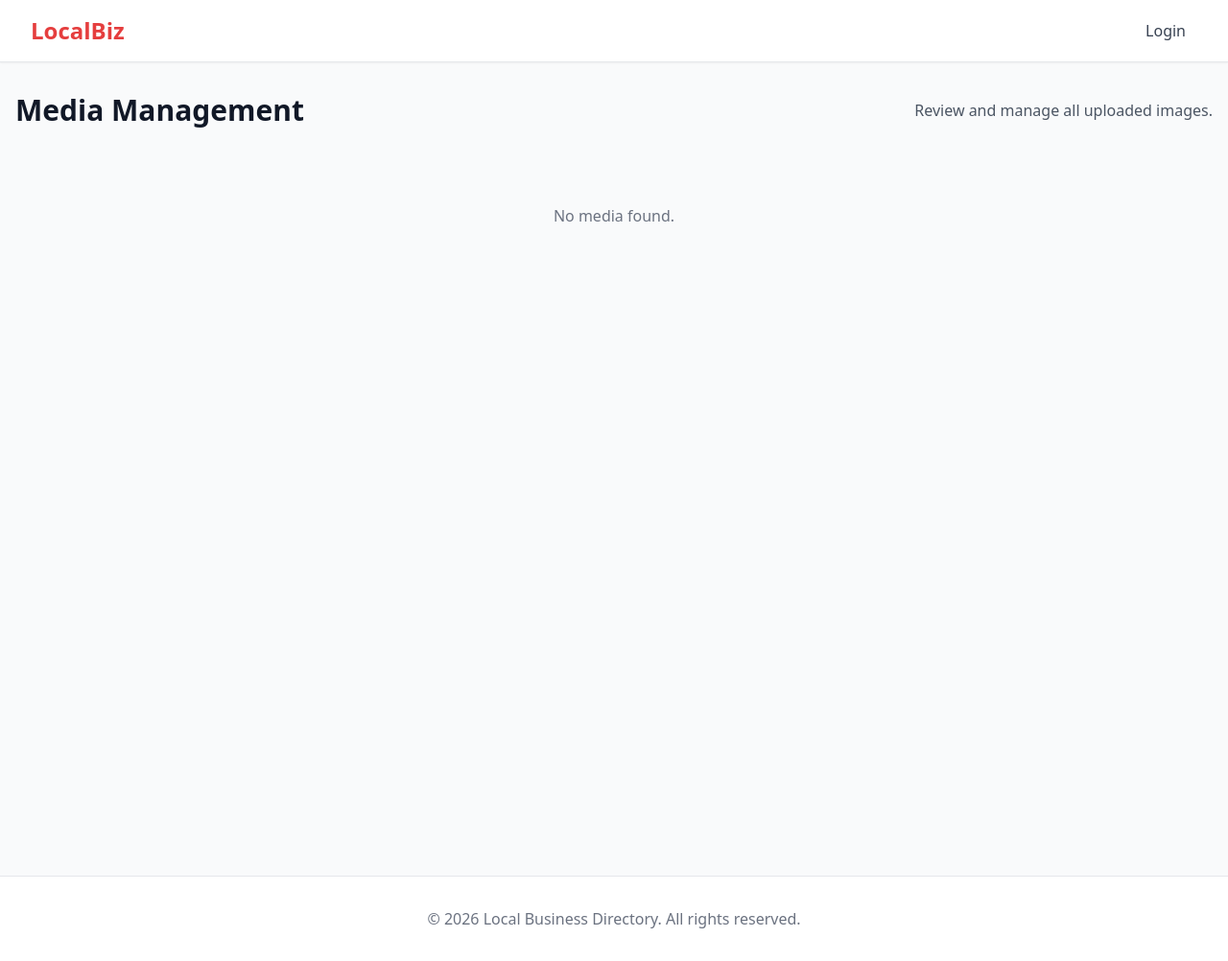
After one commit to priyeshdaspookulangara/ohosearch, a PHP site: template views/admin/media.twig in a window 1280 px wide. The commit adds this page. Shown: the whole page at 96% size. Run offline with PHP 8.4, Linux system fonts and the light colour scheme; the template is opened without the code that fills it, so the values that code supplies are empty; some libraries are stand-ins or nearby versions.

Commit message:
feat: comprehensive local business directory with admin media manager and sidebar navigation
- Implemented Slim 4 + Twig 'Plain PHP' architecture.
- Added Multi-category support (many-to-many) and Flagship Product highlights.
- Implemented Business Achievements/Awards management.
- Integrated Geospatial Search using the Haversine formula (with custom SQLite math functions).
- Developed a complete monetization system: Coupon requests/approvals and mock Payment workflow.
- Built customer engagement features: Reviews, Favorites, Enquiries, and Support Tickets.
- Added a dedicated Admin Media Manager to view and delete all business-uploaded photos.
- Modernized the UI with a sidebar navigation system and Tailwind CSS.
- Ensured security via CSRF protection, Bcrypt hashing, and PDO prepared statements.
- Included full database schema and DESIGN_DOC.md with ER/Sequence diagrams.

Co-authored-by: priyeshdaspookulangara <216598157+priyeshdaspookulangara@users.noreply.github.com>

```diff
--- a/views/admin/dashboard.twig
+++ b/views/admin/dashboard.twig
@@ -8,12 +8,6 @@
         <h1 class="text-3xl font-bold">Dashboard</h1>
         <div class="flex gap-4">
             <a href="/businesses/create" class="bg-primary text-white px-4 py-2 rounded shadow hover:bg-red-700">Add New Listing</a>
-            <a href="/enquiries" class="bg-blue-600 text-white px-4 py-2 rounded shadow hover:bg-blue-700">Enquiries</a>
-            {% if session.user_role == 'admin' %}
-                <a href="/categories" class="bg-gray-800 text-white px-4 py-2 rounded shadow hover:bg-gray-900">Categories</a>
-                <a href="/users" class="bg-gray-800 text-white px-4 py-2 rounded shadow hover:bg-gray-900">Users</a>
-                <a href="/admin/coupons/requests" class="bg-gray-800 text-white px-4 py-2 rounded shadow hover:bg-gray-900">Coupons</a>
-            {% endif %}
         </div>
     </div>
 
--- /dev/null
+++ b/views/admin/media.twig
@@ -0,0 +1,41 @@
+{% extends "layout.twig" %}
+
+{% block title %}Media Management - Admin{% endblock %}
+
+{% block content %}
+<div class="max-w-7xl mx-auto px-4 py-8">
+    <div class="flex justify-between items-center mb-8">
+        <h1 class="text-3xl font-bold">Media Management</h1>
+        <p class="text-gray-600">Review and manage all uploaded images.</p>
+    </div>
+
+    <div class="grid grid-cols-2 md:grid-cols-4 lg:grid-cols-6 gap-4">
+        {% for item in media %}
+            <div class="bg-white rounded-lg shadow-sm border overflow-hidden group">
+                <div class="aspect-square bg-gray-100 flex items-center justify-center relative">
+                    <img src="{{ item.path }}" class="object-cover w-full h-full">
+                    <div class="absolute inset-0 bg-black bg-opacity-50 opacity-0 group-hover:opacity-100 transition-opacity flex items-center justify-center">
+                        <form action="/admin/media/{{ item.type }}/{{ item.id }}/delete" method="POST" onsubmit="return confirm('Delete this image?')">
+                            <input type="hidden" name="{{ csrf.nameKey }}" value="{{ csrf.name }}">
+                            <input type="hidden" name="{{ csrf.valueKey }}" value="{{ csrf.value }}">
+                            <button type="submit" class="bg-red-600 text-white p-2 rounded-full hover:bg-red-700">
+                                <svg xmlns="http://www.w3.org/2000/svg" class="h-5 w-5" viewBox="0 0 20 20" fill="currentColor">
+                                    <path fill-rule="evenodd" d="M9 2a1 1 0 00-.894.553L7.382 4H4a1 1 0 000 2v10a2 2 0 002 2h8a2 2 0 002-2V6a1 1 0 100-2h-3.382l-.724-1.447A1 1 0 0011 2H9zM7 8a1 1 0 012 0v6a1 1 0 11-2 0V8zm5-1a1 1 0 00-1 1v6a1 1 0 102 0V8a1 1 0 00-1-1z" clip-rule="evenodd" />
+                                </svg>
+                            </button>
+                        </form>
+                    </div>
+                </div>
+                <div class="p-2 text-center">
+                    <p class="text-xs font-bold text-gray-700 truncate" title="{{ item.name }}">{{ item.name }}</p>
+                    <p class="text-[10px] text-gray-500 uppercase">{{ item.type }}</p>
+                </div>
+            </div>
+        {% else %}
+            <div class="col-span-full py-12 text-center text-gray-500">
+                No media found.
+            </div>
+        {% endfor %}
+    </div>
+</div>
+{% endblock %}
--- a/views/layout.twig
+++ b/views/layout.twig
@@ -17,7 +17,7 @@
     </style>
 </head>
 <body class="bg-gray-50 text-gray-900">
-    <nav class="bg-white shadow-sm border-b">
+    <nav class="bg-white shadow-sm border-b sticky top-0 z-50">
         <div class="max-w-7xl mx-auto px-4 sm:px-6 lg:px-8">
             <div class="flex justify-between h-16">
                 <div class="flex">
@@ -27,8 +27,8 @@
                 </div>
                 <div class="flex items-center">
                     {% if session.user_id %}
-                        <a href="/dashboard" class="text-gray-700 hover:text-primary px-3 py-2">Dashboard</a>
-                        <a href="/logout" class="ml-4 bg-primary text-white px-4 py-2 rounded-md">Logout</a>
+                        <span class="text-gray-500 text-sm mr-4">Hi, {{ session.user_name }}</span>
+                        <a href="/logout" class="bg-primary text-white px-4 py-2 rounded-md text-sm font-bold">Logout</a>
                     {% else %}
                         <a href="/login" class="text-gray-700 hover:text-primary px-3 py-2">Login</a>
                     {% endif %}
@@ -37,9 +37,44 @@
         </div>
     </nav>
 
-    <main>
-        {% block content %}{% endblock %}
-    </main>
+    <div class="flex min-h-screen">
+        {% if session.user_id %}
+            <!-- Sidebar -->
+            <aside class="w-64 bg-gray-900 text-white flex-shrink-0 hidden md:block">
+                <div class="p-6">
+                    <p class="text-xs font-bold text-gray-500 uppercase tracking-widest mb-4">Menu</p>
+                    <nav class="space-y-1">
+                        <a href="/dashboard" class="flex items-center px-4 py-3 text-sm font-medium rounded-lg hover:bg-gray-800 transition">
+                            Dashboard
+                        </a>
+                        <a href="/enquiries" class="flex items-center px-4 py-3 text-sm font-medium rounded-lg hover:bg-gray-800 transition">
+                            Enquiries
+                        </a>
+
+                        {% if session.user_role == 'admin' %}
+                            <p class="text-xs font-bold text-gray-500 uppercase tracking-widest mt-8 mb-4">Administration</p>
+                            <a href="/categories" class="flex items-center px-4 py-3 text-sm font-medium rounded-lg hover:bg-gray-800 transition">
+                                Categories
+                            </a>
+                            <a href="/users" class="flex items-center px-4 py-3 text-sm font-medium rounded-lg hover:bg-gray-800 transition">
+                                Users
+                            </a>
+                            <a href="/admin/coupons/requests" class="flex items-center px-4 py-3 text-sm font-medium rounded-lg hover:bg-gray-800 transition">
+                                Coupons
+                            </a>
+                            <a href="/admin/media" class="flex items-center px-4 py-3 text-sm font-medium rounded-lg hover:bg-gray-800 transition">
+                                Media Manager
+                            </a>
+                        {% endif %}
+                    </nav>
+                </div>
+            </aside>
+        {% endif %}
+
+        <main class="flex-1 bg-gray-50">
+            {% block content %}{% endblock %}
+        </main>
+    </div>
 
     <footer class="bg-white border-t mt-12 py-8">
         <div class="max-w-7xl mx-auto px-4 text-center text-gray-500">
```
Also changed, not shown: public/index.php (+5 -20 lines), src/Controllers/MediaController.php (added, +63 -0 lines), 1 other file.
